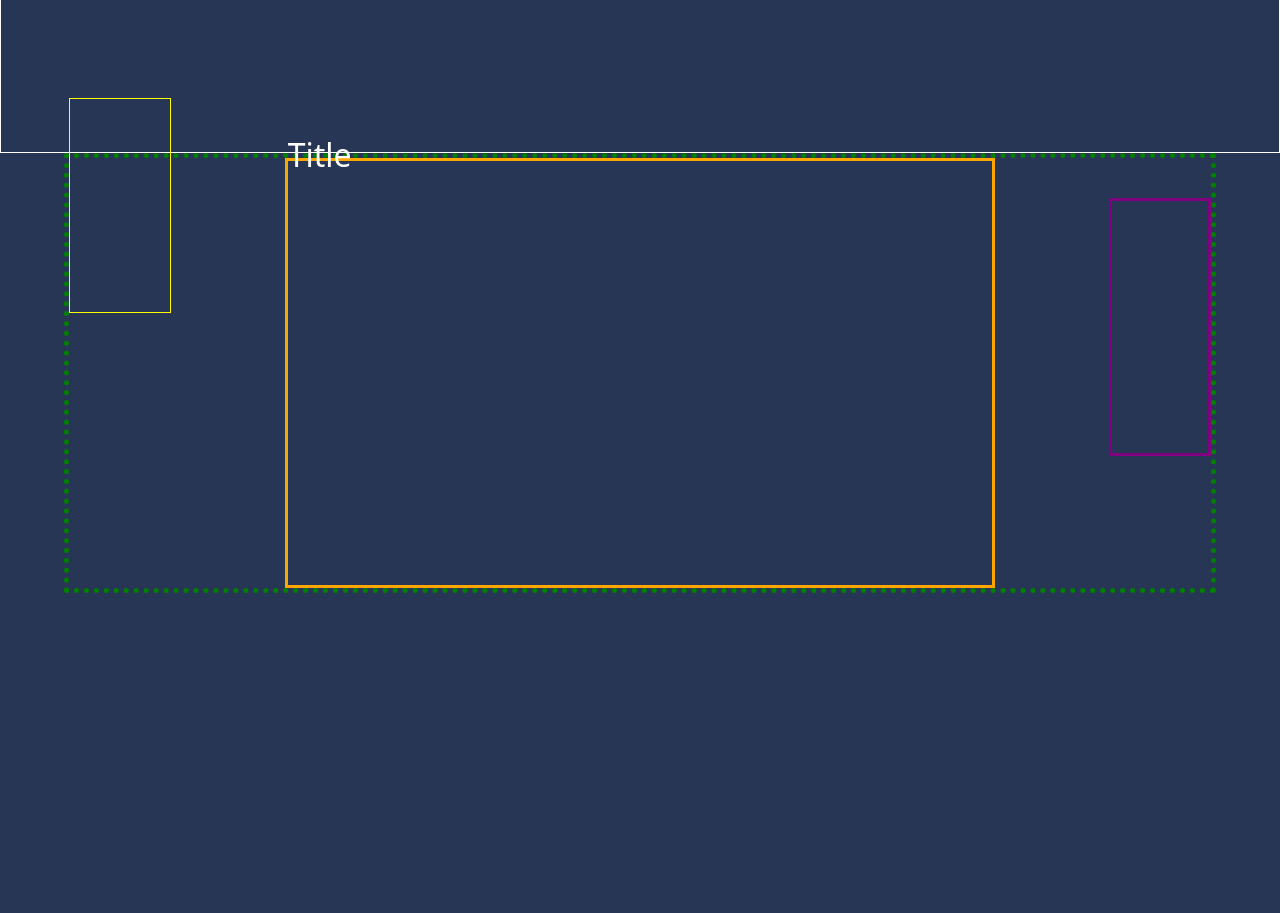
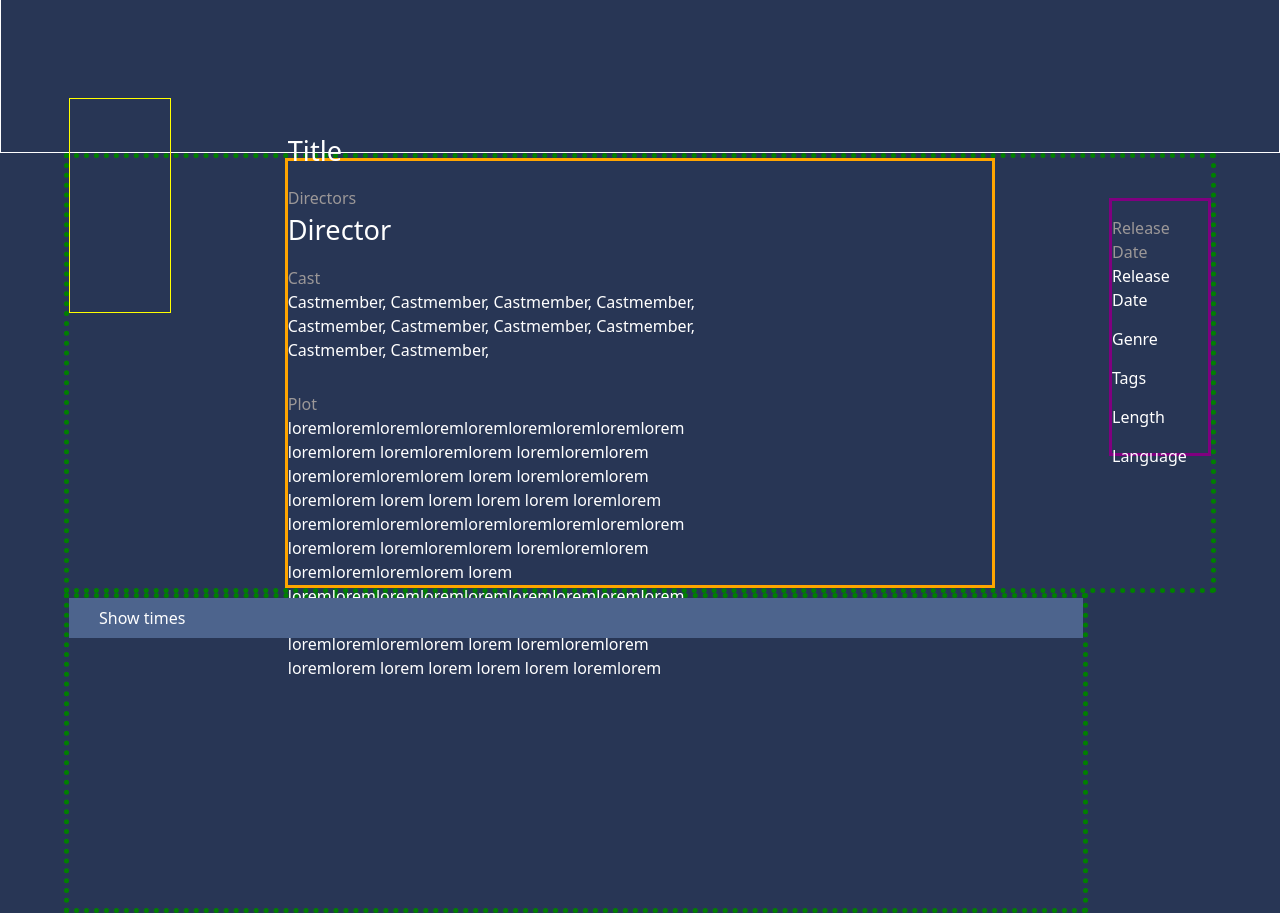
Before and after one commit to isskor/filmVisarna, a React (Create React App) app in the folder client/: page /DetailPage in a window 1280 px wide. Shown: the part 240-1153 px from the top of the page. Before the commit the page ends 833 px from the top, so only its background shows below. Built offline with nearby package versions, Linux system fonts and the light colour scheme.

Commit message:
Added more styling to template

```diff
--- a/client/src/pages/DetailPage.js
+++ b/client/src/pages/DetailPage.js
@@ -6,8 +6,45 @@ function DetailPage() {
         <div className="cover"></div>
         <div className="mainInfo">
           <div className="title"> Title </div>
+
+          <div className="grayText"> Directors </div>
+          <div className="director"> Director</div>
+
+          <div className="grayText"> Cast </div>
+          <div className="whiteText">
+            {" "}
+            Castmember, Castmember, Castmember, Castmember, Castmember,
+            Castmember, Castmember, Castmember, Castmember, Castmember,
+          </div>
+
+          <div className="grayText"> Plot </div>
+          <div className="whiteText">
+            {" "}
+            loremloremloremloremloremloremloremloremlorem loremlorem
+            loremloremlorem loremloremlorem loremloremloremlorem lorem
+            loremloremlorem loremlorem lorem lorem lorem lorem loremlorem
+            loremloremloremloremloremloremloremloremlorem loremlorem
+            loremloremlorem loremloremlorem loremloremloremlorem lorem
+            loremloremloremloremloremloremloremloremlorem loremlorem
+            loremloremlorem loremloremlorem loremloremloremlorem lorem
+            loremloremlorem loremlorem lorem lorem lorem lorem loremlorem
+          </div>
         </div>
-        <div className="sideInfo"></div>
+        <div className="sideInfo">
+          <div className="grayText"> Release Date </div>
+          <div className="whiteText">Release Date</div>
+
+          <div className="whiteText">Genre</div>
+
+          <div className="whiteText">Tags</div>
+
+          <div className="whiteText">Length</div>
+
+          <div className="whiteText">Language</div>
+        </div>
+      </div>
+      <div className="booking">
+        <div className="showTimes"> Show times </div>
       </div>
     </div>
   );
--- a/client/src/styles/DetailPage.scss
+++ b/client/src/styles/DetailPage.scss
@@ -34,7 +34,22 @@
 
 .title {
   margin-top: -30px;
-  font-size: 2rem;
+  font-size: 1.7rem;
+}
+
+.director {
+  font-size: 1.7rem;
+}
+
+.grayText {
+  color: rgb(156, 152, 152);
+  margin-top: 15px;
+}
+
+.whiteText {
+  color: white;
+  max-width: 60%;
+  margin-bottom: 15px;
 }
 
 .sideInfo {
@@ -43,4 +58,25 @@
   margin-top: 40px;
   height: 60%;
   margin-left: 10%;
+  display: flex;
+  flex-direction: column;
 }
+
+.booking {
+  display: flex;
+  flex-direction: row;
+  margin-left: 5%;
+  width: 80%;
+  height: 40vh;
+  border: 5px dotted green;
+  color: white;
+}
+
+.showTimes {
+  display: flex;
+  padding-left: 30px;
+  align-items: center;
+  width: 100%;
+  height: 40px;
+  background: #4d648d;
+}
```
